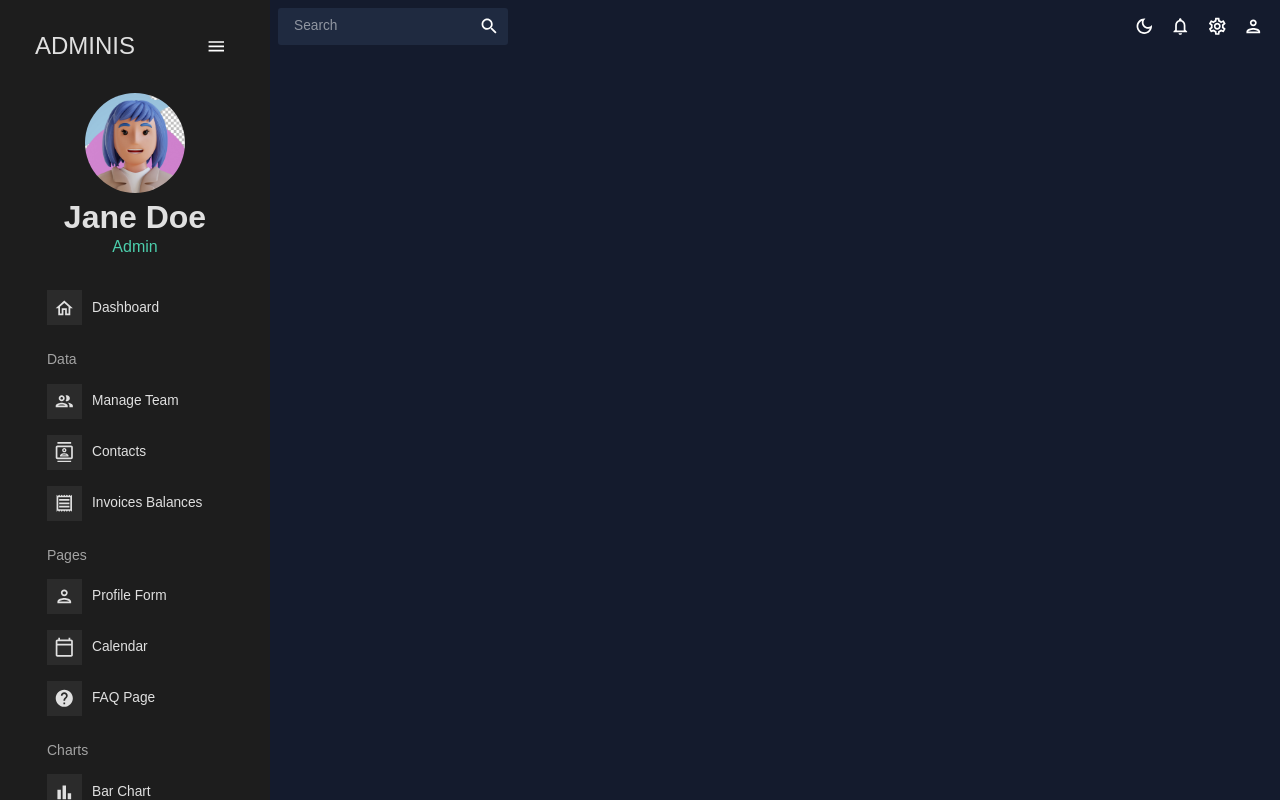
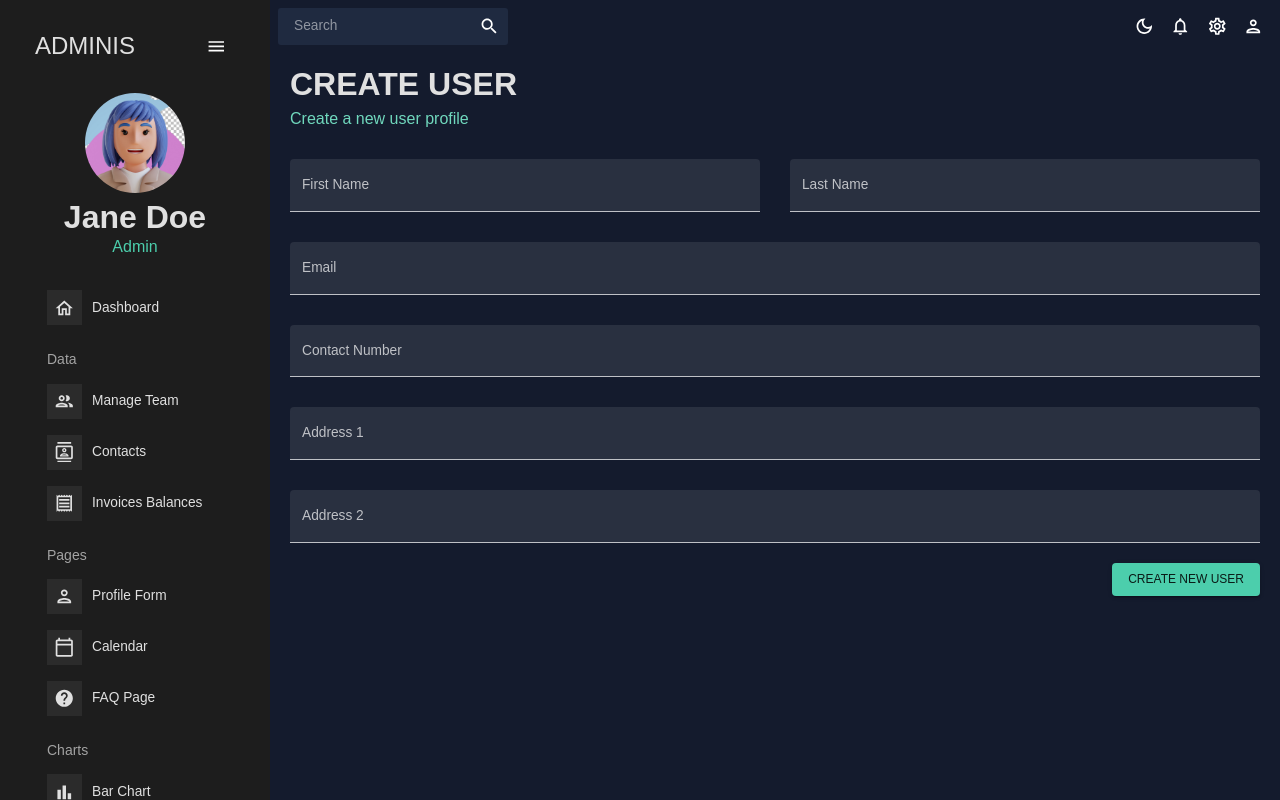
Before and after one commit to olesiakissa/admin-dashboard-app, a React (Create React App) app: page /form in a window 1280 px wide. Built offline with nearby package versions, Linux system fonts and the light colour scheme.

Commit message:
Add form component

```diff
--- a/src/App.js
+++ b/src/App.js
@@ -7,8 +7,8 @@
 import Team              from './scenes/team/Team';
 import Contacts          from './scenes/contacts/Contacts';
 import Invoices          from './scenes/invoices/Invoices';
+import Form              from './scenes/form/Form';
 // import Bar               from './scenes/bar';
-// import Form              from './scenes/form';
 // import Line              from './scenes/line';
 // import Pie               from './scenes/pie';
 // import FAQ               from './scenes/faq';
@@ -32,8 +32,8 @@
               <Route path='/team'       element={ <Team /> } />
               <Route path='/contacts'   element={ <Contacts /> } />
               <Route path='/invoices'   element={ <Invoices /> } />
+              <Route path='/form'       element={ <Form /> } />
               {/* <Route path='/bar'        element={ <Bar /> } /> */}
-              {/* <Route path='/form'       element={ <Form /> } /> */}
               {/* <Route path='/line'       element={ <Line /> } /> */}
               {/* <Route path='/pie'        element={ <Pie /> } /> */}
               {/* <Route path='/faq'        element={ <FAQ /> } /> */}
--- /dev/null
+++ b/src/scenes/form/Form.jsx
@@ -0,0 +1,148 @@
+import React from 'react';
+import { Box, Button, TextField } from '@mui/material';
+import { Formik } from 'formik';
+import * as yup from 'yup';
+import { useMediaQuery } from '@mui/material';
+import Header from '../../components/Header';
+
+const initialValues = {
+    firstName: "",
+    lastName: "",
+    email: "",
+    contact: "",
+    address1: "",
+    address2: "",
+};
+
+const phoneRegExp =
+  /^((\+[1-9]{1,4}[ -]?)|(\([0-9]{2,3}\)[ -]?)|([0-9]{2,4})[ -]?)*?[0-9]{3,4}[ -]?[0-9]{3,4}$/;
+
+// Object schema validation for the form fields
+const userSchema = yup.object().shape({
+    firstName: yup.string().required("required"),
+    lastName: yup.string().required("required"),
+    email: yup.string().email("Invalid email address").required("required"),
+    contact: yup.string().matches(phoneRegExp, "Phone number is not valid").required("required"),
+    address1: yup.string().required("required"),
+    address2: yup.string().required("required")
+});
+
+
+const Form = () => {
+    const isNonMobile = useMediaQuery("min-width:600px");
+
+    // Test functionality
+    const handleFormSubmit = (values) => {
+        console.log(values);
+    }
+
+    return (
+        <Box m="20px">
+            <Header title="CREATE USER" subtitle="Create a new user profile" />
+            <Formik
+                onSubmit={handleFormSubmit}
+                initialValues={initialValues}
+                validationSchema={userSchema}
+                >
+                {({ values, errors, touched, handleBlur, handleChange, handleSubmit }) => (
+                    <form onSubmit={handleSubmit}>
+                        <Box
+                        display="grid"
+                        gap="30px"
+                        gridTemplateColumns="repeat(4, minmax(0, 1fr))"
+                        sx={{
+                            "$ > div": {gridColumn: isNonMobile ? undefined : "span 4"}
+                        }}
+                        >
+                            <TextField
+                                fullWidth
+                                variant="filled"
+                                type="text"
+                                label="First Name"
+                                onBlur={handleBlur}
+                                onChange={handleChange}
+                                value={values.firstName}
+                                name="firstName"
+                                error={!!touched.firstName && !!errors.firstName} // Forcing the value to become a boolean and trigger error validation on component focus
+                                helperText={touched.firstName && errors.firstName}
+                                sx={{ gridColumn: "span 2" }}
+                            />
+                            <TextField
+                                fullWidth
+                                variant="filled"
+                                type="text"
+                                label="Last Name"
+                                onBlur={handleBlur}
+                                onChange={handleChange}
+                                value={values.lastName}
+                                name="lastName"
+                                error={!!touched.lastName && !!errors.lastName}
+                                helperText={touched.lastName && errors.lastName}
+                                sx={{ gridColumn: "span 2" }}
+                            />
+                            <TextField
+                                fullWidth
+                                variant="filled"
+                                type="text"
+                                label="Email"
+                                onBlur={handleBlur}
+                                onChange={handleChange}
+                                value={values.email}
+                                name="email"
+                                error={!!touched.email && !!errors.email}
+                                helperText={touched.email && errors.email}
+                                sx={{ gridColumn: "span 4" }}
+                            />
+                            <TextField
+                                fullWidth
+                                variant="filled"
+                                type="text"
+                                label="Contact Number"
+                                onBlur={handleBlur}
+                                onChange={handleChange}
+                                value={values.contact}
+                                name="contact"
+                                error={!!touched.contact && !!errors.contact}
+                                helperText={touched.contact && errors.contact}
+                                sx={{ gridColumn: "span 4" }}
+                            />
+                            <TextField
+                                fullWidth
+                                variant="filled"
+                                type="text"
+                                label="Address 1"
+                                onBlur={handleBlur}
+                                onChange={handleChange}
+                                value={values.address1}
+                                name="address1"
+                                error={!!touched.address1 && !!errors.address1}
+                                helperText={touched.address1 && errors.address1}
+                                sx={{ gridColumn: "span 4" }}
+                            />
+                            <TextField
+                                fullWidth
+                                variant="filled"
+                                type="text"
+                                label="Address 2"
+                                onBlur={handleBlur}
+                                onChange={handleChange}
+                                value={values.address2}
+                                name="address2"
+                                error={!!touched.address2 && !!errors.address2}
+                                helperText={touched.address2 && errors.address2}
+                                sx={{ gridColumn: "span 4" }}
+                            />
+                        </Box>
+                        <Box mt="20px" display="flex" justifyContent="end">
+                            <Button type="submit" color="secondary" variant="contained">
+                                Create New User
+                            </Button>
+                        </Box>
+                    </form>
+                )}
+            </Formik>
+        </Box>
+    )
+}
+
+export default Form;
```
